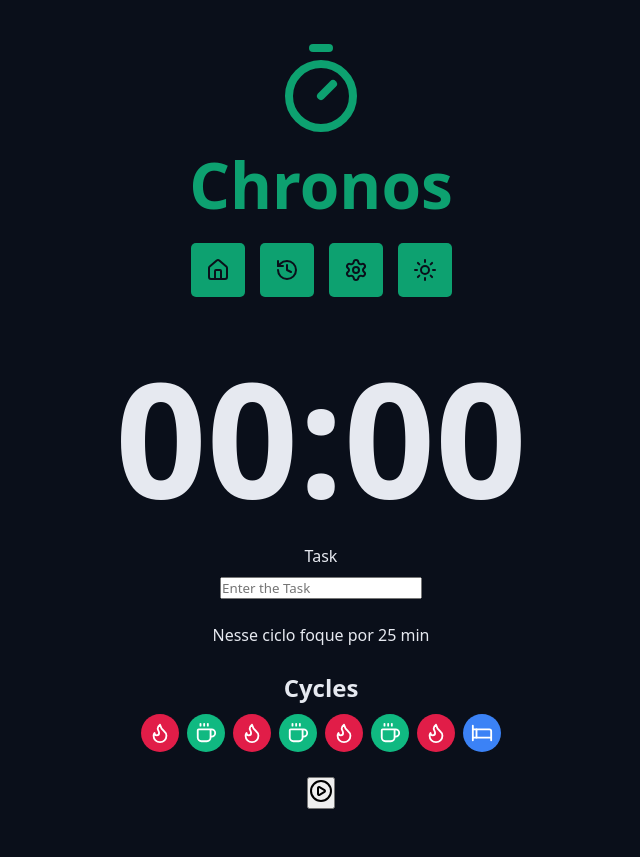
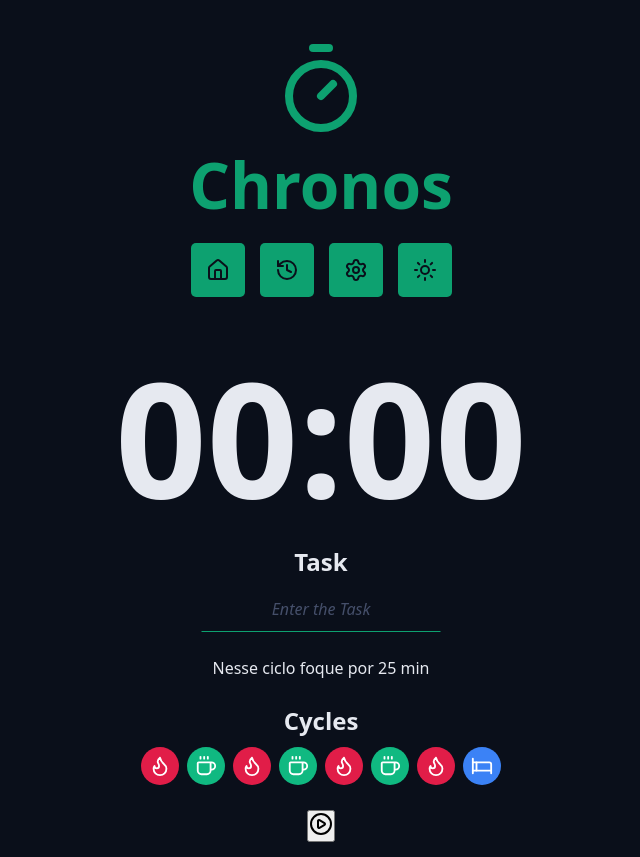
Before and after one commit to Kaua26323/Chronos-Pomodoro, a React (Vite) app: page / in a window 1280 px wide. Shown: the whole page, without its empty margins (319-959 px from the left). Before the commit the page ends 824 px from the top, so only its background shows below. Built offline with nearby package versions, Linux system fonts and the light colour scheme.

Commit message:
refactor(pomodoro): use DefaultInput in PomodoroForm

```diff
--- a/src/components/PomodoroForm/index.tsx
+++ b/src/components/PomodoroForm/index.tsx
@@ -2,13 +2,18 @@ import styles from './pomodoroForm.module.css';
 
 import { Cycles } from '../Cycles';
 import { PlayCircleIcon } from 'lucide-react';
+import { DefaultInput } from '../DefaultInput';
 
 export function PomodoroForm() {
   return (
     <form action='' className={styles.formContainer}>
       <div className={styles.formRow}>
-        <label htmlFor='task'>Task</label>
-        <input type='text' id='task' placeholder='Enter the Task' />
+        <DefaultInput
+          id='task'
+          labelText='Task'
+          type='text'
+          placeholder='Enter the Task'
+        />
       </div>
       <div className={styles.formRow}>
         <p>
```
